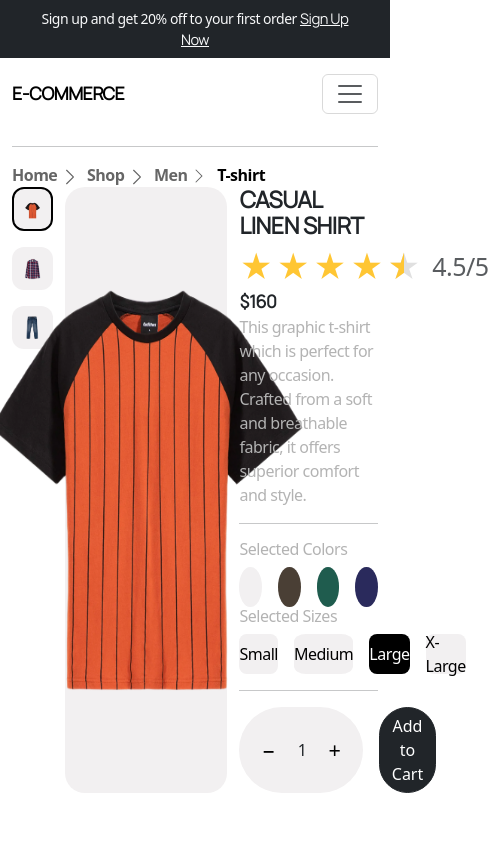
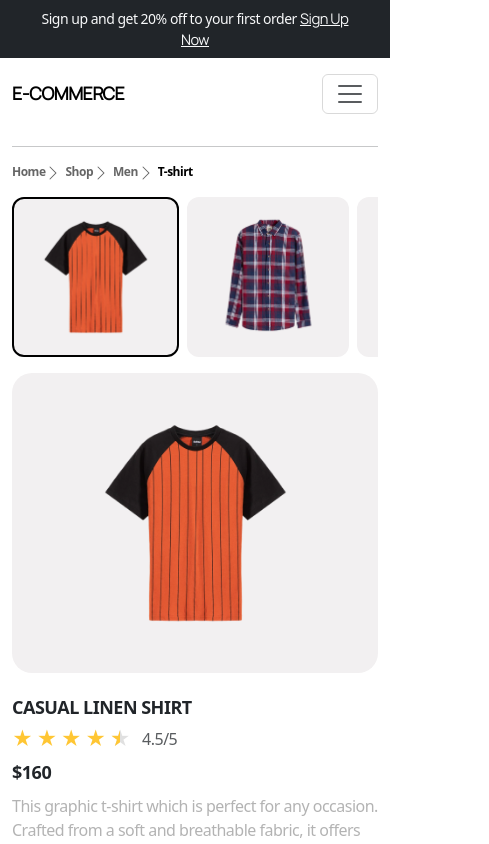
Before and after one commit to Hassannadeem861/ecommerce_web, a Next.js app: page /product/casual-linen-shirt in a window 390 px wide. Shown: the top 844 px of the page, 489 px wide, since content can reach past the window. Built offline with nearby package versions, Linux system fonts and the light colour scheme.

Commit message:
product detail 1 section is fully design and responsive

```diff
--- a/src/app/components/ProductDetailSection/ProductDetail.jsx
+++ b/src/app/components/ProductDetailSection/ProductDetail.jsx
@@ -1,102 +1,61 @@
 "use client";
 import colors from "@/app/utils/color";
 import React, { useState } from "react";
-import UnderLine from "../UnderLineSection/UnderLine";
 import Image from "next/image";
 
 const ProductDetail = ({ product }) => {
   let fullStars = Math.floor(product.rating);
   let hasHalfStar = product.rating % 1 !== 0;
   let emptyStars = product.maxRating - fullStars - (hasHalfStar ? 1 : 0);
+
   const productImages = product.images?.length
     ? product.images
     : [
         "/assests/home/NewArrivalsProducts/image1.png",
         "/assests/home/NewArrivalsProducts/image2.png",
         "/assests/home/NewArrivalsProducts/image3.png",
-        // "/assests/home/NewArrivalsProducts/image4.png",
       ];
 
   const [selectedImages, setSelectedImages] = useState(productImages[0]);
   const [selectedColors, setSelectedColors] = useState(0);
   const [selectedSizes, setSelectedSizes] = useState("Large");
   const [quantity, setQuantity] = useState(1);
-  //   console.log("selectedImages: ", selectedImages);
 
-  // console.log(productsImages)
   return (
     <>
       <hr />
-      <section className="mt-md-5">
-        <div className="d-flex gap-2">
-          <div
-            className="fw-bold"
-            style={{ cursor: "pointer", color: colors.textColor }}
-          >
-            Home{" "}
-            <svg
-              xmlns="http://www.w3.org/2000/svg"
-              width="18"
-              height="18"
-              fill="currentColor"
-              class="bi bi-chevron-right fw-bold"
-              viewBox="0 0 16 16"
-            >
-              <path
-                fill-rule="evenodd"
-                d="M4.646 1.646a.5.5 0 0 1 .708 0l6 6a.5.5 0 0 1 0 .708l-6 6a.5.5 0 0 1-.708-.708L10.293 8 4.646 2.354a.5.5 0 0 1 0-.708"
-              />
+      <section className="mt-3 mt-md-5">
+        {/* Breadcrumb - Responsive */}
+        <div className="d-flex gap-1 gap-sm-2 flex-wrap">
+          <div className="fw-bold" style={{ cursor: "pointer", color: colors.textColor, fontSize: "clamp(12px, 2vw, 16px)" }}>
+            Home
+            <svg xmlns="http://www.w3.org/2000/svg" width="16" height="16" fill="currentColor" className="bi bi-chevron-right fw-bold" viewBox="0 0 16 16">
+              <path fillRule="evenodd" d="M4.646 1.646a.5.5 0 0 1 .708 0l6 6a.5.5 0 0 1 0 .708l-6 6a.5.5 0 0 1-.708-.708L10.293 8 4.646 2.354a.5.5 0 0 1 0-.708"/>
             </svg>
           </div>
-          <div
-            className="fw-bold"
-            style={{ cursor: "pointer", color: colors.textColor }}
-          >
-            Shop{" "}
-            <svg
-              xmlns="http://www.w3.org/2000/svg"
-              width="18"
-              height="18"
-              fill="currentColor"
-              class="bi bi-chevron-right fw-bold"
-              viewBox="0 0 16 16"
-            >
-              <path
-                fill-rule="evenodd"
-                d="M4.646 1.646a.5.5 0 0 1 .708 0l6 6a.5.5 0 0 1 0 .708l-6 6a.5.5 0 0 1-.708-.708L10.293 8 4.646 2.354a.5.5 0 0 1 0-.708"
-              />
+          <div className="fw-bold" style={{ cursor: "pointer", color: colors.textColor, fontSize: "clamp(12px, 2vw, 16px)" }}>
+            Shop
+            <svg xmlns="http://www.w3.org/2000/svg" width="16" height="16" fill="currentColor" className="bi bi-chevron-right fw-bold" viewBox="0 0 16 16">
+              <path fillRule="evenodd" d="M4.646 1.646a.5.5 0 0 1 .708 0l6 6a.5.5 0 0 1 0 .708l-6 6a.5.5 0 0 1-.708-.708L10.293 8 4.646 2.354a.5.5 0 0 1 0-.708"/>
             </svg>
           </div>
-          <div
-            className="fw-bold"
-            style={{ cursor: "pointer", color: colors.textColor }}
-          >
-            Men{" "}
-            <svg
-              xmlns="http://www.w3.org/2000/svg"
-              width="18"
-              height="18"
-              fill="currentColor"
-              class="bi bi-chevron-right"
-              viewBox="0 0 16 16 fw-bold"
-            >
-              <path
-                fill-rule="evenodd"
-                d="M4.646 1.646a.5.5 0 0 1 .708 0l6 6a.5.5 0 0 1 0 .708l-6 6a.5.5 0 0 1-.708-.708L10.293 8 4.646 2.354a.5.5 0 0 1 0-.708"
-              />
+          <div className="fw-bold" style={{ cursor: "pointer", color: colors.textColor, fontSize: "clamp(12px, 2vw, 16px)" }}>
+            Men
+            <svg xmlns="http://www.w3.org/2000/svg" width="16" height="16" fill="currentColor" className="bi bi-chevron-right" viewBox="0 0 16 16 fw-bold">
+              <path fillRule="evenodd" d="M4.646 1.646a.5.5 0 0 1 .708 0l6 6a.5.5 0 0 1 0 .708l-6 6a.5.5 0 0 1-.708-.708L10.293 8 4.646 2.354a.5.5 0 0 1 0-.708"/>
             </svg>
           </div>
-          <div
-            className="fw-bold"
-            style={{ cursor: "pointer", color: colors.black }}
-          >
+          <div className="fw-bold" style={{ cursor: "pointer", color: colors.black, fontSize: "clamp(12px, 2vw, 16px)" }}>
             T-shirt
           </div>
         </div>
 
-        <div className="row pt-md-4">
-          {/* Thumbnails */}
-          <div className="col-2 d-flex flex-column gap-3">
+        {/* Main Product Layout - Fully Responsive */}
+        <div className="row pt-3 pt-md-4">
+
+          {/* Thumbnails - Responsive layout */}
+          <div className="col-12 col-md-2 order-md-1 mb-3 mb-md-0">
+            <div className="d-flex flex-row flex-md-column gap-2 gap-md-3 overflow-x-auto overflow-md-visible">
               {productImages?.map((img, i) => {
                 return (
                   <div
@@ -106,8 +65,11 @@ const ProductDetail = ({ product }) => {
                       border: selectedImages === img ? "2px solid black" : "",
                       borderRadius: "12px",
                       cursor: "pointer",
-                    padding: "8px",
+                      padding: "4px 8px",
                       backgroundColor: colors.bannerbackgroundColor,
+                      minWidth: "80px",
+                      maxWidth: "200px",
+                      flex: "0 0 auto",
                     }}
                   >
                     <Image
@@ -118,22 +80,24 @@ const ProductDetail = ({ product }) => {
                       style={{
                         objectFit: "contain",
                         width: "100%",
-                      height: "auto",
+                        height: "148px",
                       }}
                     />
                   </div>
                 );
               })}
             </div>
+          </div>
 
-          {/* Main image */}
+          {/* Main Image - Responsive */}
+          <div className="col-12 col-md-5 order-md-2 mb-4 mb-md-0">
             <div
-            className="col-5 d-flex justify-content-center align-items-center"
+              className="d-flex justify-content-center align-items-center"
               style={{
+                height: "clamp(300px, 50vw, 500px)",
                 borderRadius: "20px",
-              backgroundColor: selectedColors
-                ? selectedColors
-                : colors.bannerbackgroundColor,
+                backgroundColor: colors.bannerbackgroundColor,
+                padding: "20px",
               }}
             >
               <Image
@@ -141,146 +105,102 @@ const ProductDetail = ({ product }) => {
                 height={530}
                 src={selectedImages}
                 alt={product.title}
-              style={{ objectFit: "centain" }}
+                style={{
+                  objectFit: "contain",
+                  width: "100%",
+                  height: "100%"
+                }}
               />
             </div>
+          </div>
 
-          {/* Details */}
-          <div className="col-5 gap-5">
-            <h2 className="level-4 fw-bold text-uppercase">{product.title}</h2>
+          {/* Product Details - Responsive */}
+          <div className="col-12 col-md-5 order-md-3">
+            <h2 className="h4 h3-md fw-bold text-uppercase" style={{ fontSize: "clamp(18px, 3vw, 28px)" }}>
+              {product.title}
+            </h2>
 
-            {/* ---- Stars + Rating ---- */}
-            <div className="d-flex align-items-center gap-1 mb-1">
-              {/* Full Stars */}
+            {/* Stars - Responsive size */}
+            <div className="d-flex align-items-center gap-1 mb-1 flex-wrap">
               {Array.from({ length: fullStars }).map((_, i) => (
-                <span
-                  key={`full-${i}`}
-                  style={{
-                    color: "#FFC633",
-                    fontSize: "32px",
-                    lineHeight: 1,
-                  }}
-                >
+                <span key={`full-${i}`} style={{ color: "#FFC633", fontSize: "clamp(20px, 4vw, 32px)", lineHeight: 1 }}>
                   ★
                 </span>
               ))}
 
-              {/* Half Star */}
               {hasHalfStar && (
-                <span
-                  style={{
-                    position: "relative",
-                    display: "inline-block",
-                    fontSize: "32px",
-                    lineHeight: 1,
-                  }}
-                >
+                <span style={{ position: "relative", display: "inline-block", fontSize: "clamp(20px, 4vw, 32px)", lineHeight: 1 }}>
                   <span style={{ color: "#E0E0E0" }}>★</span>
-
-                  <span
-                    style={{
-                      position: "absolute",
-                      left: 0,
-                      top: 0,
-                      width: "50%",
-                      overflow: "hidden",
-                      color: "#FFC633",
-                    }}
-                  >
+                  <span style={{ position: "absolute", left: 0, top: 0, width: "50%", overflow: "hidden", color: "#FFC633" }}>
                     ★
                   </span>
                 </span>
               )}
 
-              {/* Empty Stars */}
               {Array.from({ length: emptyStars }).map((_, i) => (
-                <span
-                  key={`empty-${i}`}
-                  style={{
-                    color: "#E0E0E0",
-                    fontSize: "32px",
-                    lineHeight: 1,
-                  }}
-                >
+                <span key={`empty-${i}`} style={{ color: "#E0E0E0", fontSize: "clamp(20px, 4vw, 32px)", lineHeight: 1 }}>
                   ★
                 </span>
               ))}
 
-              <span className="ms-2 text-muted" style={{ fontSize: "25px" }}>
+              <span className="ms-2 text-muted" style={{ fontSize: "clamp(16px, 2.5vw, 25px)" }}>
                 {product.rating}/{product.maxRating}
               </span>
             </div>
 
-            <div className="d-flex gap-3 mt-md-3">
-              <span className="level-6 fw-bold">${product.price}</span>
+            {/* Price - Responsive */}
+            <div className="d-flex gap-2 gap-md-3 mt-2 mt-md-3 flex-wrap">
+              <span className="fw-bold" style={{ fontSize: "clamp(18px, 2.5vw, 24px)" }}>
+                ${product.price}
+              </span>
 
               {product.oldPrice && (
-                <span
-                  className="text-decoration-line-through level-6 fw-bold"
-                  style={{ color: "#B3B3B3" }}
-                >
+                <span className="text-decoration-line-through fw-bold" style={{ color: "#B3B3B3", fontSize: "clamp(18px, 2.5vw, 24px)" }}>
                   ${product.oldPrice}
                 </span>
               )}
 
               {product.discountPercent && (
-                <span
-                  className="level-8 badge rounded-pill px-2"
-                  style={{ background: "#ffe1e1", color: "#FF3333" }}
-                >
+                <span className="badge rounded-pill px-2" style={{background: "#ffe1e1", color: "#FF3333", fontSize: "clamp(12px, 1.5vw, 16px)" }}>
                   -{product.discountPercent}%
                 </span>
               )}
             </div>
 
-            <div
-              className="fs-6 mt-md-3"
-              style={{ color: "#B3B3B3", fontWeight: 500 }}
-            >
+            {/* Description */}
+            <div className="fs-6 mt-2 mt-md-3" style={{ color: "#B3B3B3", fontWeight: 500, fontSize: "clamp(14px, 1.5vw, 16px)" }}>
               {product.description}
             </div>
 
             <hr />
 
-            <div className="mt-md-4">
-              <h3
-                className="fs-6"
-                style={{ color: "#B3B3B3", fontWeight: 500 }}
-              >
+            {/* Colors - Responsive */}
+            <div className="mt-3 mt-md-4">
+              <h3 className="fs-6" style={{ color: "#B3B3B3", fontWeight: 500, fontSize: "clamp(14px, 1.5vw, 16px)" }}>
                 Selected Colors
               </h3>
-              <div className="d-flex gap-3">
+              <div className="d-flex gap-2 gap-md-3 mt-2 mt-md-3 flex-wrap">
                 {product.colorOptions.map((color, i) => {
                   return (
                     <div
                       key={i}
                       onClick={() => setSelectedColors(color)}
                       style={{
-                        width: 40,
-                        height: 40,
+                        width: "clamp(30px, 5vw, 40px)",
+                        height: "clamp(30px, 5vw, 40px)",
                         borderRadius: "50%",
                         background: color,
                         cursor: "pointer",
                         display: "flex",
                         alignItems: "center",
                         justifyContent: "center",
-                        border:
-                          setSelectedColors === color
-                            ? "2px solid black"
-                            : "none",
+                        border: selectedColors === color ? "2px solid black" : "2px solid transparent",
+                        transition: "all 0.2s",
                       }}
                     >
                       {selectedColors === color && (
-                        <svg
-                          xmlns="http://www.w3.org/2000/svg"
-                          width="24"
-                          height="24"
-                          fill="currentColor"
-                          class="bi bi-check"
-                          viewBox="0 0 16 16"
-                          style={{ color: colors.white }}
-                        >
-                          <path d="M10.97 4.97a.75.75 0 0 1 1.07 1.05l-3.99 4.99a.75.75 0 0 1-1.08.02L4.324 8.384a.75.75 0 1 1 1.06-1.06l2.094 2.093 3.473-4.425z" />
+                        <svg xmlns="http://www.w3.org/2000/svg" width="16" height="16" fill="currentColor" className="bi bi-check" viewBox="0 0 16 16" style={{ color: colors.white }}>
+                          <path d="M10.97 4.97a.75.75 0 0 1 1.07 1.05l-3.99 4.99a.75.75 0 0 1-1.08.02L4.324 8.384a.75.75 0 1 1 1.06-1.06l2.094 2.093 3.473-4.425z"/>
                         </svg>
                       )}
                     </div>
@@ -289,37 +209,30 @@ const ProductDetail = ({ product }) => {
               </div>
             </div>
 
-            <div className="mt-md-4">
-              <h3
-                className="fs-6"
-                style={{ color: "#B3B3B3", fontWeight: 500 }}
-              >
+            {/* Sizes - Responsive */}
+            <div className="mt-3 mt-md-4">
+              <h3 className="fs-6" style={{ color: "#B3B3B3", fontWeight: 500, fontSize: "clamp(14px, 1.5vw, 16px)" }}>
                 Selected Sizes
               </h3>
-              <div className="d-flex gap-3">
+              <div className="d-flex gap-2 gap-md-3 mt-2 mt-md-3 flex-wrap">
                 {product.sizes.map((size, i) => {
                   return (
                     <div
                       key={i}
                       onClick={() => setSelectedSizes(size)}
                       style={{
-                        width: 80,
-                        height: 40,
+                        width: "clamp(60px, 10vw, 80px)",
+                        height: "clamp(35px, 5vw, 40px)",
                         borderRadius: "20%",
-                        background:
-                          selectedSizes === size
-                            ? colors.black
-                            : colors.bannerbackgroundColor,
-                        color:
-                          selectedSizes === size ? colors.white : colors.black,
+                        background: selectedSizes === size ? colors.black : colors.bannerbackgroundColor,
+                        color: selectedSizes === size ? colors.white : colors.black,
                         cursor: "pointer",
                         display: "flex",
                         alignItems: "center",
                         justifyContent: "center",
-                        // border:
-                        //   setSelectedSizes === size
-                        //     ? "2px solid black"
-                        //     : "none",
+                        fontSize: "clamp(12px, 1.5vw, 16px)",
+                        fontWeight: selectedSizes === size ? "bold" : "normal",
+                        transition: "all 0.2s",
                       }}
                     >
                       {size}
@@ -331,28 +244,30 @@ const ProductDetail = ({ product }) => {
 
             <hr />
 
-            {/* Quantity + Add to Cart */}
-            <div className="d-flex gap-3 mt-md-4">
+            {/* Quantity + Add to Cart - Responsive */}
+            <div className="d-flex gap-2 gap-md-3 mt-3 mt-md-4">
               <div
-                className="d-flex align-items-center gap-3 px-3 rounded-pill"
-                style={{ background: "#f2f0f1" }}
+                className="d-flex align-items-center gap-2 gap-md-3 px-2 px-md-3 rounded-pill"
+                style={{ background: "#f2f0f1", flex: "0 0 auto" }}
               >
                 <button
-                  className="border-0 bg-transparent fs-4"
+                  className="border-0 bg-transparent"
+                  style={{ fontSize: "clamp(18px, 2.5vw, 24px)" }}
                   onClick={() => setQuantity((q) => Math.max(1, q - 1))}
                 >
                   −
                 </button>
-                <span>{quantity}</span>
+                <span style={{ fontSize: "clamp(14px, 1.5vw, 18px)" }}>{quantity}</span>
                 <button
-                  className="border-0 bg-transparent fs-4"
+                  className="border-0 bg-transparent"
+                  style={{ fontSize: "clamp(18px, 2.5vw, 24px)" }}
                   onClick={() => setQuantity((q) => q + 1)}
                 >
                   +
                 </button>
               </div>
 
-              <button className="btn btn-dark rounded-pill flex-grow-1">
+              <button className="btn btn-dark rounded-pill flex-grow-1" style={{ fontSize: "clamp(14px, 1.5vw, 16px)" }}>
                 Add to Cart
               </button>
             </div>
```
Also changed, not shown: src/app/utils/data.js (+8 -8 lines). Lines whose indentation alone changed are shown as unchanged.
